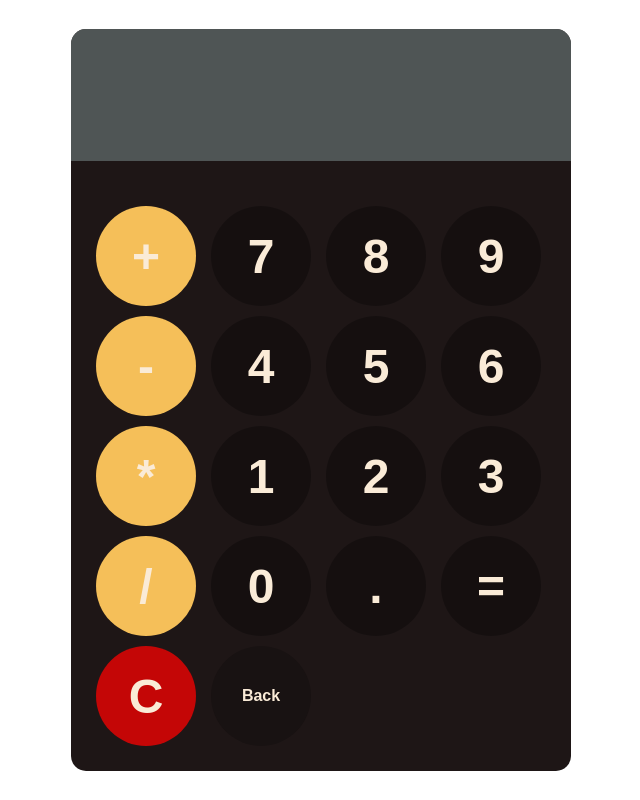
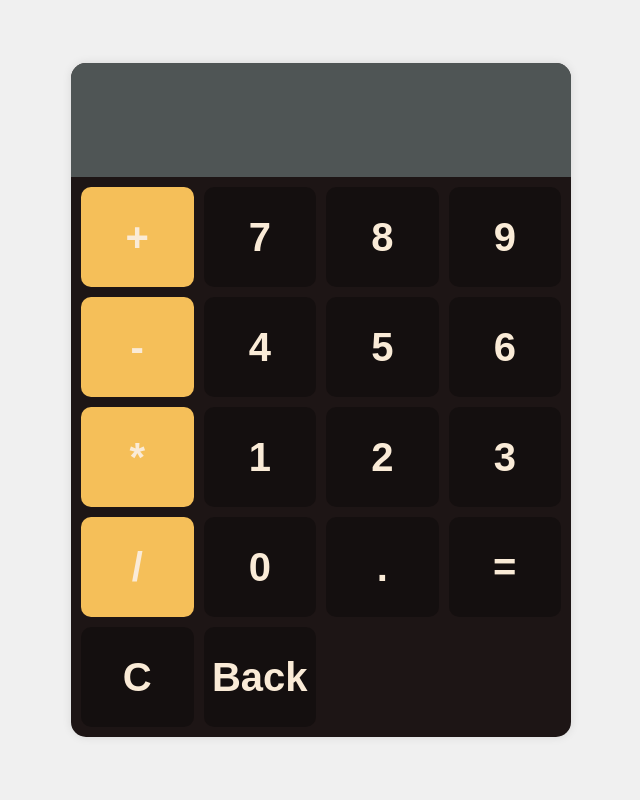
Before and after one commit to venkatesh767408/calculator-7674, a plain HTML site: page index.html in a window 1280 px wide. Shown: the whole page, without its empty margins (319-959 px from the left). Drawn offline with Linux system fonts and the light colour scheme.

Commit message:
Update calculator.css

```diff
--- a/calculator.css
+++ b/calculator.css
@@ -1,66 +1,91 @@
-body{
-    margin:0;
-    display:flex;
+body {
+    margin: 0;
+    display: flex;
     justify-content: center;
     align-items: center;
     height: 100vh;
+    background-color: #f0f0f0; /* Added a background color for better contrast */
+}
 
-
-}
-Button{
-    width:100px;
-    height:100px;
-    border-radius: 50px;
-    background-color: rgba(0, 0, 0, 0.301);
-    color: antiquewhite;
-    font-size:3rem;
-    font-weight: bold;
-    cursor:pointer;
-    border: none;
-
-}
-#keys{
-    display:grid;
-    grid-template-columns: repeat(4,1fr);
-    padding: 25px;
-    gap: 10px;
-}
-#calculator{
+#calculator {
     font-family: 'Franklin Gothic Medium', 'Arial Narrow', Arial, sans-serif;
     background-color: rgba(9, 1, 1, 0.914);
     border-radius: 15px;
-    max-width:500px;
-    overflow:hidden;
+    max-width: 100%;
+    width: 100%;
+    max-width: 500px;
+    overflow: hidden;
+    box-shadow: 0 0 10px rgba(0, 0, 0, 0.1); /* Added a shadow for better appearance */
+    margin: 20px; /* Added margin for small screens */
+}
 
+#display {
+    width: 100%;
+    font-size: 2rem; /* Adjusted font size */
+    text-align: left;
+    border: none;
+    background-color: rgba(88, 96, 96, 0.859);
+    padding: 20px;
+    color: aliceblue;
+    box-sizing: border-box;
 }
-#display{
+
+#keys {
+    display: grid;
+    grid-template-columns: repeat(4, 1fr);
+    padding: 10px;
+    gap: 10px;
+    box-sizing: border-box;
+}
+
+button {
     width: 100%;
-    font-size:5rem;
-    text-align: left;
-    border:none;
-    background-color: rgba(88, 96, 96, 0.859);
-    padding-bottom: 20px;
-    margin-bottom: 20px;
-    padding: 20px;
-    height:100%;
-    color: aliceblue;
+    height: 60px; /* Adjusted height */
+    border-radius: 10px; /* Adjusted border radius */
+    background-color: rgba(0, 0, 0, 0.301);
+    color: antiquewhite;
+    font-size: 1.5rem; /* Adjusted font size */
+    font-weight: bold;
+    cursor: pointer;
+    border: none;
+    transition: background-color 0.2s; /* Added transition for hover effect */
 }
-button:hover{
+
+button:hover {
     background-color: rgb(59, 66, 64);
 }
-button:active{
+
+button:active {
     background-color: rgb(59, 66, 64);
 }
-.operator-btn{
+
+.operator-btn {
     background-color: rgb(245, 191, 89);
 }
-.operator-btn:hover{
+
+.operator-btn:hover {
     background-color: rgb(245, 195, 90);
 }
-.btn{
-    background-color: rgba(255, 0, 0, 0.739);
+
+/* Media Queries for Responsive Design */
+@media (min-width: 600px) {
+    #display {
+        font-size: 3rem; /* Larger font size for larger screens */
+    }
+
+    button {
+        height: 80px; /* Larger button height for larger screens */
+        font-size: 2rem; /* Larger font size for larger screens */
+    }
 }
-.back{
-    background-color: rgba(0, 0, 0, 0.205);
-    font-size: medium;
+
+@media (min-width: 768px) {
+    #display {
+        font-size: 4rem; /* Larger font size for larger screens */
+    }
+
+    button {
+        height: 100px; /* Larger button height for larger screens */
+        font-size: 2.5rem; /* Larger font size for larger screens */
+    }
 }
```
